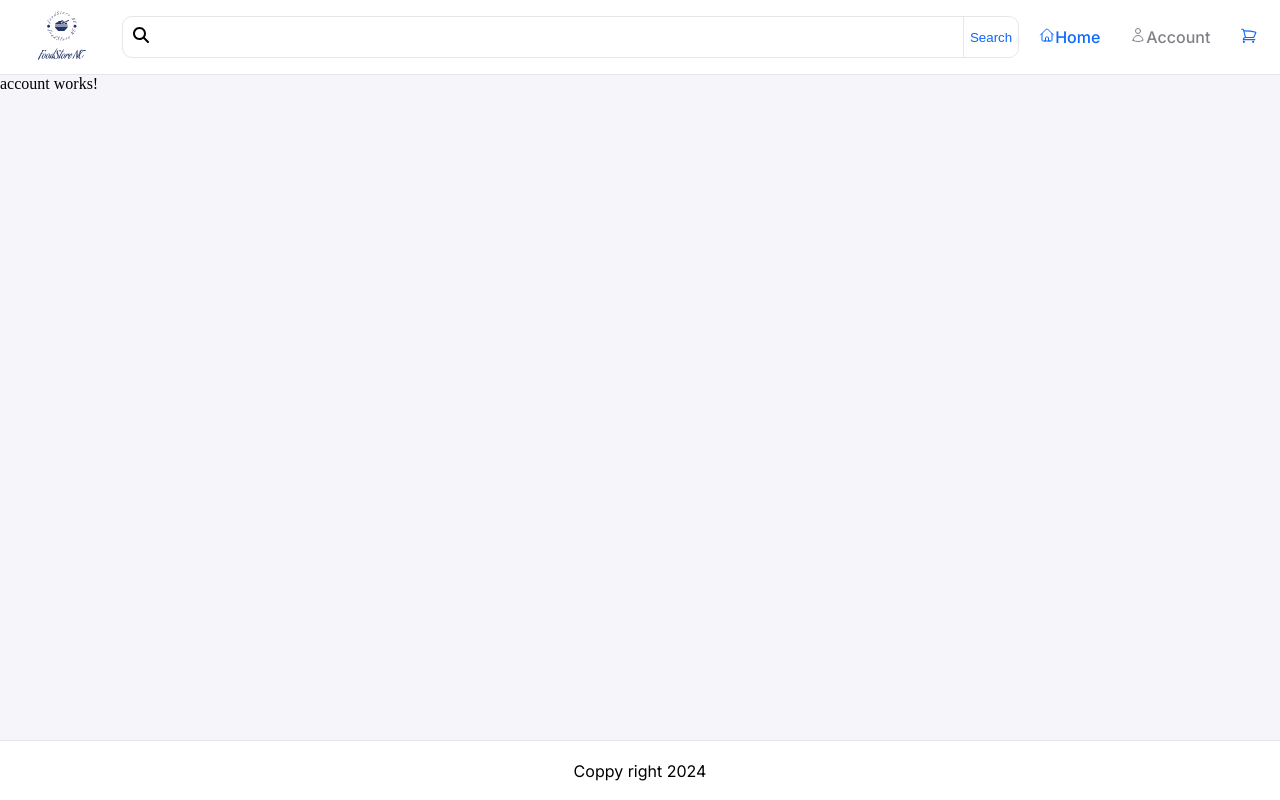
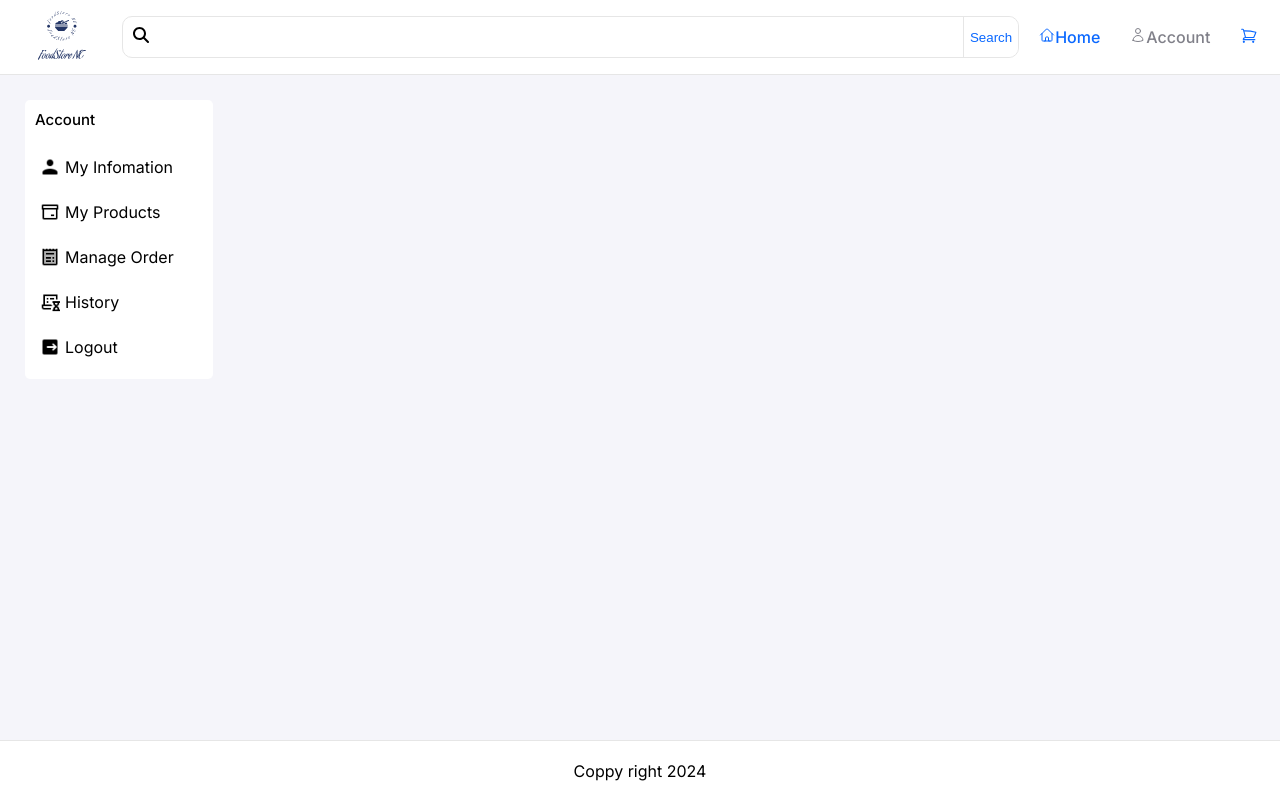
Before and after one commit to LeBaoTai/FoodStore-Client, an Angular app: page /account in a window 1280 px wide. Built offline with nearby package versions, Linux system fonts and the light colour scheme.

Commit message:
Use Tile Component Instead of Fixed Div

```diff
--- a/src/app/account/account.component.html
+++ b/src/app/account/account.component.html
@@ -1 +1,5 @@
-<p>account works!</p>
+<div class="wrapper row">
+  <div class="side-bar">
+    <app-side-bar [title]="accountTitle" [tiles]="accountTiles"></app-side-bar>
+  </div>
+</div>
--- a/src/app/account/account.component.scss
+++ b/src/app/account/account.component.scss
@@ -0,0 +1,15 @@
+.wrapper {
+  padding: 15px;
+  box-sizing: border-box;
+
+  .side-bar {
+    width: 15%;
+    padding: 10px;
+  }
+
+  .product {
+    width: 85%;
+    padding: 10px;
+    box-sizing: border-box;
+  }
+}
--- a/src/app/account/account.component.ts
+++ b/src/app/account/account.component.ts
@@ -1,12 +1,41 @@
 import { Component } from '@angular/core';
+import { SideBarComponent } from '../component/side-bar/side-bar.component';
+import { CommonModule } from '@angular/common';
+import { Tile } from '../types';
 
 @Component({
   selector: 'app-account',
   standalone: true,
-  imports: [],
+  imports: [SideBarComponent, CommonModule],
   templateUrl: './account.component.html',
-  styleUrl: './account.component.scss'
+  styleUrl: './account.component.scss',
 })
 export class AccountComponent {
+  accountTitle: string = "Account";
+  accountTiles: Tile[] = [
+    {
+      image: 'assets/account/user.png',
+      title: 'My Infomation'
+    },
 
+    {
+      image: 'assets/account/product.png',
+      title: 'My Products'
+    },
+
+    {
+      image: 'assets/account/order.png',
+      title: 'Manage Order'
+    },
+
+    {
+      image: 'assets/account/history.png',
+      title: 'History'
+    },
+
+    {
+      image: 'assets/account/logout.png',
+      title: 'Logout'
+    },
+  ];
 }
--- a/src/app/component/side-bar/side-bar.component.html
+++ b/src/app/component/side-bar/side-bar.component.html
@@ -1,27 +1,6 @@
 <div class="wrapper">
-  <div class="title mb-15">Category</div>
-
-  <div class="body">
-    <a href="">
-      <img src="assets/category/vegetables.png" alt="" />
-      <div class="tile">Vegetables</div>
-    </a>
-
-    <a href="">
-      <img src="assets/category/pork.png" alt="" />
-      <div class="tile">Pork</div>
-    </a>
-    <a href="">
-      <img src="assets/category/beef.png" alt="" />
-      <div class="tile">Beef</div>
-    </a>
-    <a href="">
-      <img src="assets/category/chicken.png" alt="" />
-      <div class="tile">Chicken</div>
-    </a>
-    <a href="">
-      <img src="assets/category/fish.png" alt="" />
-      <div class="tile">Fish</div>
-    </a>
+  <div class="title mb-15">{{ title }}</div>
+  <div class="body" *ngFor="let tile of tiles">
+    <app-tile [tile]="tile"></app-tile>
   </div>
 </div>
--- a/src/app/home/home.component.html
+++ b/src/app/home/home.component.html
@@ -1,6 +1,6 @@
 <div class="wrapper row">
   <div class="side-bar">
-    <app-side-bar></app-side-bar>
+    <app-side-bar [tiles]="foodTiles" [title]="foodTitle"></app-side-bar>
   </div>
   <div class="product flex wrap justify-start gap-1">
     <app-product></app-product>
--- a/src/app/home/home.component.ts
+++ b/src/app/home/home.component.ts
@@ -2,14 +2,46 @@ import { Component } from '@angular/core';
 import { RouterLink, RouterOutlet } from '@angular/router';
 import { SideBarComponent } from '../component/side-bar/side-bar.component';
 import { ProductComponent } from '../component/product/product.component';
+import { Tile } from '../types';
 
 @Component({
   selector: 'app-home',
   standalone: true,
   imports: [RouterLink, RouterOutlet, SideBarComponent, ProductComponent],
   templateUrl: './home.component.html',
-  styleUrl: './home.component.scss'
+  styleUrl: './home.component.scss',
 })
 export class HomeComponent {
+  foodTitle: string = 'Category';
+  foodTiles: Tile[] = [
+    {
+      image: 'assets/category/vegetables.png',
+      title: 'Vegetables',
+    },
 
+    {
+      image: 'assets/category/beef.png',
+      title: 'Beef',
+    },
+
+    {
+      image: 'assets/category/chicken.png',
+      title: 'Chicken',
+    },
+
+    {
+      image: 'assets/category/crab.png',
+      title: 'Crab',
+    },
+
+    {
+      image: 'assets/category/fish.png',
+      title: 'Fish',
+    },
+
+    {
+      image: 'assets/category/pork.png',
+      title: 'Pork',
+    },
+  ];
 }
```
Also changed, not shown: src/app/component/side-bar/side-bar.component.ts (+7 -3 lines).
